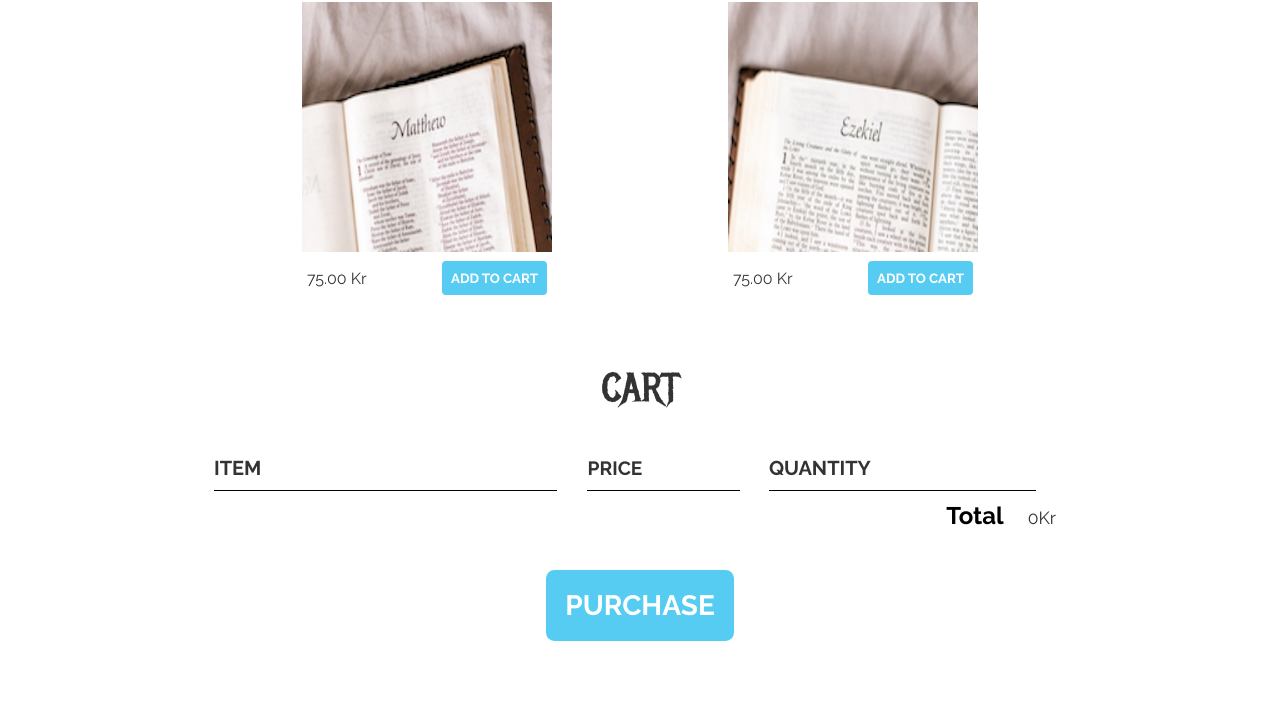
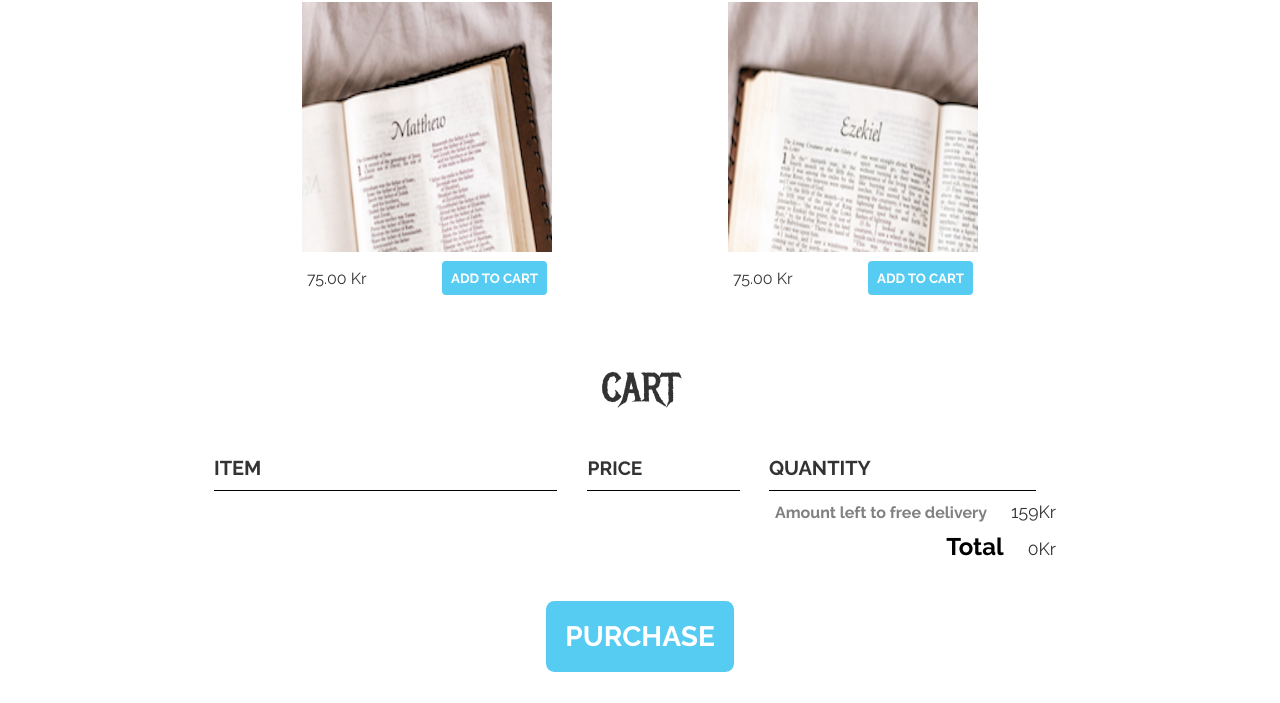
Before and after one commit to 77perzei/uppgift_2, a plain HTML site: page index.html in a window 1280 px wide. Shown: the part 749-1452 px from the top of the page. Drawn offline with Linux system fonts and the light colour scheme; files whose address does not match are found by name.

Commit message:
commit_free_del

```diff
--- a/index.html
+++ b/index.html
@@ -59,6 +59,10 @@
             </div>
             <div class="cart-items">
             </div>
+            <div class="free-deal">
+                <strong class="free-deal-title">Amount left to free delivery</strong>
+                <span class="free-deal-price">159Kr</span>
+            </div>
             <div class="cart-total">
                 <strong class="cart-total-title">Total</strong>
                 <span class="cart-total-price">0Kr</span>
--- a/styles.css
+++ b/styles.css
@@ -288,6 +288,23 @@ html, body {
     font-size: 1.1em;
 }
 
+
+.free-deal {
+    text-align: end;
+    margin-top: 10px;
+    margin-right: 10px;
+}
+
+.free-deal-title {
+    font-size: 1.0em;
+    color:grey;
+    margin-right: 20px;
+}
+
+.free-deal-price {
+    color: #333;
+    font-size: 1.1em;
+}
 .btn-purchase {
     display: block;
     margin: 40px auto 80px auto;
```
Also changed, not shown: 1 other file.
